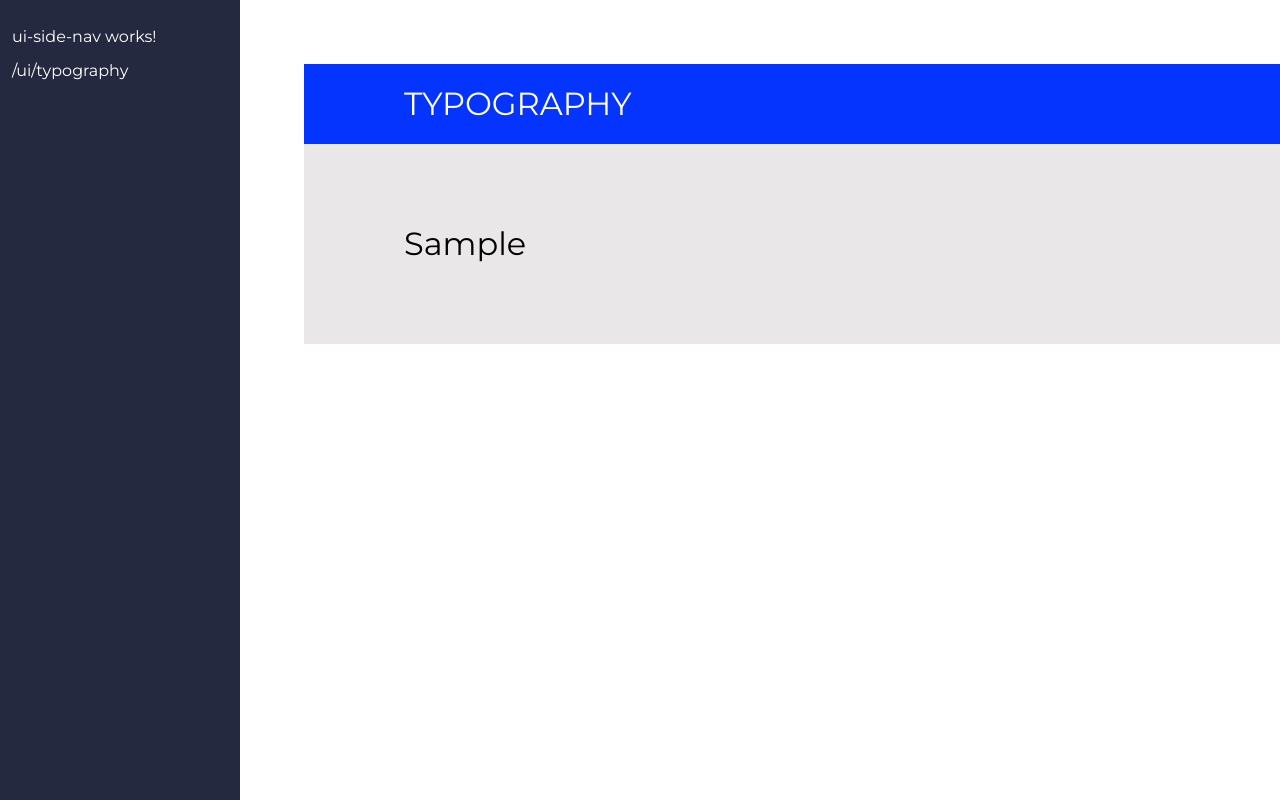
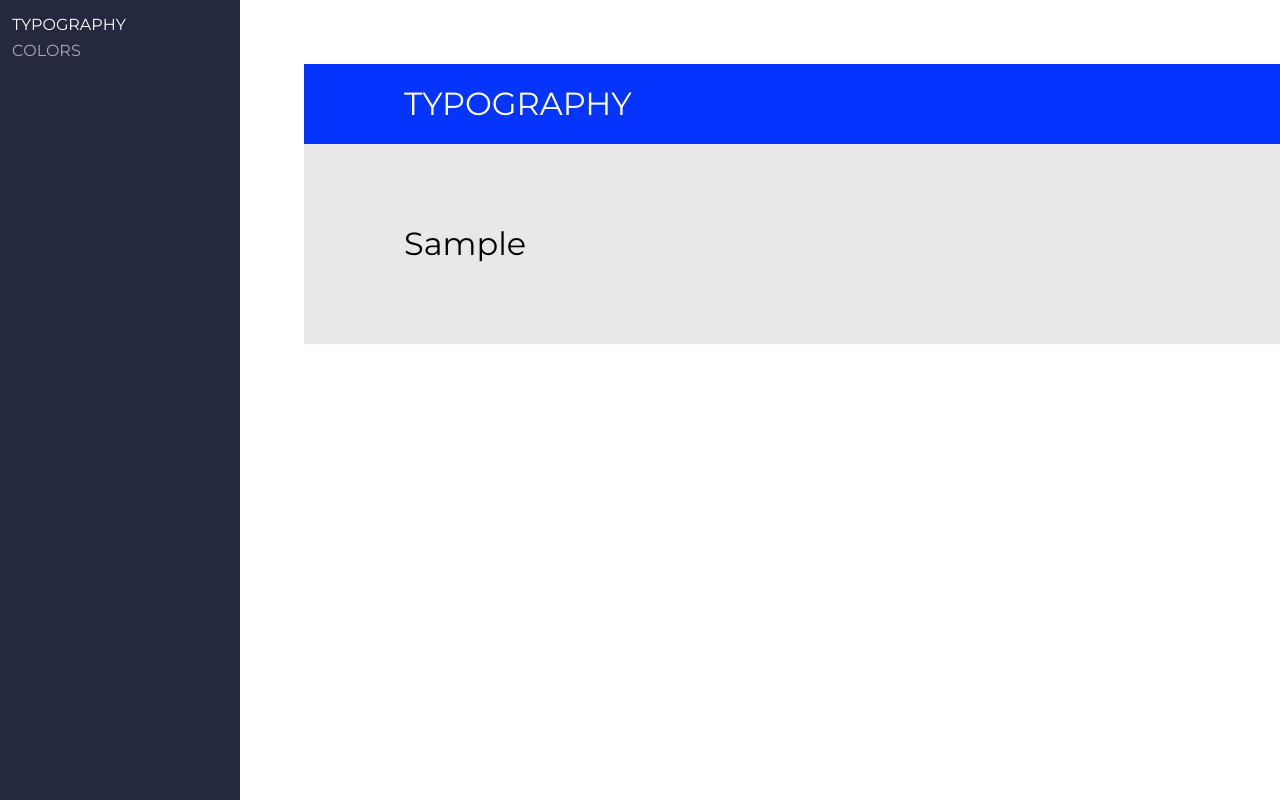
Before and after one commit to mczekajski/car-dealer-app, an Angular app: page /ui/typography in a window 1280 px wide. Shown: the top 800 px of the page. Built offline with nearby package versions, Linux system fonts and the light colour scheme.

Commit message:
ui sidebar styles

```diff
--- a/src/app/pages/ui-page/ui-side-nav/ui-side-nav.component.html
+++ b/src/app/pages/ui-page/ui-side-nav/ui-side-nav.component.html
@@ -1,2 +1,14 @@
-<p>ui-side-nav works!</p>
-{{ path }}
+<a
+  class="link"
+  [ngClass]="{ 'is-active': path == '/ui/typography' }"
+  routerLink="/ui/typography"
+>
+  typography
+</a>
+<a
+  class="link"
+  [ngClass]="{ 'is-active': path == '/ui/colors' }"
+  routerLink="/ui/colors"
+>
+  colors
+</a>
--- a/src/app/pages/ui-page/ui-side-nav/ui-side-nav.component.scss
+++ b/src/app/pages/ui-page/ui-side-nav/ui-side-nav.component.scss
@@ -6,3 +6,19 @@
   color: $cl-white;
   padding: 12px;
 }
+
+.link {
+  color: $cl-grayAC;
+  text-transform: uppercase;
+  text-decoration: none;
+  margin: 4px 0;
+
+  &:hover:not(.is-active) {
+    color: $cl-grayD8;
+  }
+}
+
+.is-active {
+  color: $cl-white;
+  cursor: default;
+}
--- a/src/app/pages/ui-page/ui-side-nav/ui-side-nav.component.ts
+++ b/src/app/pages/ui-page/ui-side-nav/ui-side-nav.component.ts
@@ -1,5 +1,6 @@
 import { Component, OnInit } from '@angular/core';
-import { Router } from '@angular/router';
+import { Router, Event, NavigationEnd } from '@angular/router';
+import { filter } from 'rxjs';
 
 @Component({
   selector: 'app-ui-side-nav',
@@ -7,9 +8,20 @@ import { Router } from '@angular/router';
   styleUrls: ['./ui-side-nav.component.scss'],
 })
 export class UiSideNavComponent implements OnInit {
-  constructor(private router: Router) {}
+  constructor(private router: Router) {
+    router.events
+      .pipe(
+        filter(
+          (event: Event): event is NavigationEnd =>
+            event instanceof NavigationEnd
+        )
+      )
+      .subscribe((event: NavigationEnd) => {
+        this.path = event.urlAfterRedirects;
+      });
+  }
 
-  path = this.router.url;
+  public path: string = this.router.url;
 
   ngOnInit(): void {}
 }
```
